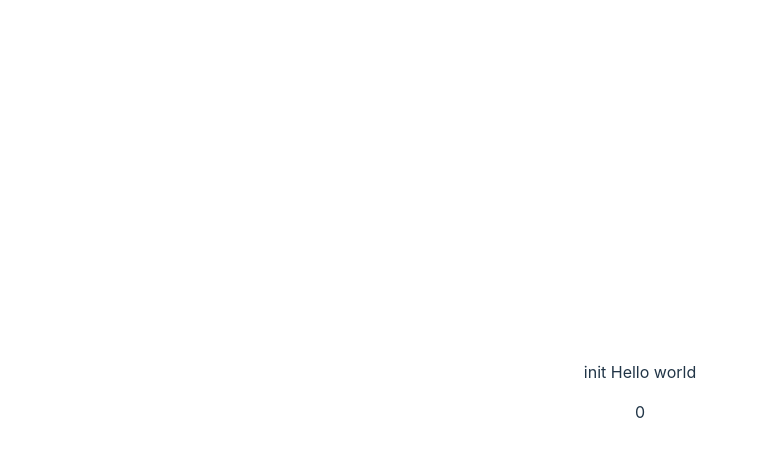
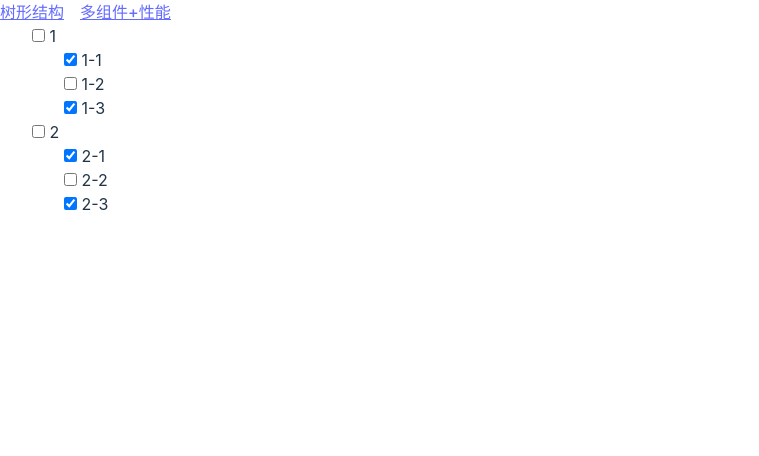
Before and after one commit to Ankera/study-vue3, a Vue app: page /tree in a window 1280 px wide. Shown: the top 456 px of the page, without its empty margins (0-759 px from the left). Built offline with nearby package versions, Linux system fonts and the light colour scheme.

Commit message:
feat: 动态自己使用 shallowRef & markRaw 提高性能

```diff
--- a/package.json
+++ b/package.json
@@ -9,7 +9,8 @@
     "preview": "vite preview"
   },
   "dependencies": {
-    "vue": "^3.3.4"
+    "vue": "^3.3.4",
+    "vue-router": "^4.2.4"
   },
   "devDependencies": {
     "@vitejs/plugin-vue": "^4.2.3",
--- a/src/App.vue
+++ b/src/App.vue
@@ -1,10 +1,20 @@
 <script setup lang="ts">
-import HelloWorld from './components/HelloWorld.vue'
+
 </script>
 
 <template>
-  <HelloWorld msg="Vite + Vue" />
+  <div class="app-contaienr">
+    <span class="item"><router-link to="/tree">树形结构</router-link></span>
+    <span class="item"><router-link to="/components">多组件+性能</router-link></span>
+
+    <router-view></router-view>
+  </div>
 </template>
 
 <style scoped>
+
+.item {
+  margin-right: 16px;
+  text-decoration: underline;
+}
 </style>
--- /dev/null
+++ b/src/components/components/Index.vue
@@ -0,0 +1,64 @@
+<!-- 作者: 余亚勇 -->
+<!-- 创建时间: 2023-08-29 16:17:59 -->
+<!-- 模块主要作用:  -->
+
+
+
+<template>
+  <div>
+    <div class="comonents">
+        <div :class="activeIndex===index ? 'active item' : 'item'" v-for="(item, index) in data" :key="item.name" @click="addItem(index)">
+            {{item.name}}
+        </div>
+    </div>
+
+    <component :is="comId"></component>
+  </div>
+</template>
+
+<script setup lang='ts'>
+import { ref, shallowRef, reactive, markRaw } from 'vue';
+import TestA from './TestA.vue';
+import TestB from './TestB.vue';
+import TestC from './TestC.vue';
+
+const comId = shallowRef(TestA);
+
+const activeIndex = ref(0)
+
+const data = reactive([
+    {
+        name: "TestA",
+        com: markRaw(TestA)
+    },
+    {
+        name: "TestB",
+        com: markRaw(TestB)
+    },
+    {
+        name: "TestC",
+        com: markRaw(TestC)
+    }
+])
+
+
+const addItem = (index: number) => {
+    activeIndex.value = index;
+
+    comId.value = data[index].com;
+}
+
+</script>
+
+<style scoped>
+.comonents {
+    display: flex;
+}
+.item {
+    cursor: pointer;
+    margin-right: 32px;
+}
+.active {
+    color: red;
+}
+</style>
--- /dev/null
+++ b/src/components/components/TestA.vue
@@ -0,0 +1,17 @@
+<!-- 作者: 余亚勇 -->
+<!-- 创建时间: 2023-08-29 16:17:14 -->
+<!-- 模块主要作用:  -->
+
+<template>
+  <div>
+    VueA
+  </div>
+</template>
+
+<script setup lang='ts'>
+
+</script>
+
+<style scoped>
+
+</style>
--- /dev/null
+++ b/src/components/components/TestB.vue
@@ -0,0 +1,17 @@
+<!-- 作者: 余亚勇 -->
+<!-- 创建时间: 2023-08-29 16:17:27 -->
+<!-- 模块主要作用:  -->
+
+<template>
+  <div>
+    TestB
+  </div>
+</template>
+
+<script setup lang='ts'>
+
+</script>
+
+<style scoped>
+
+</style>
--- /dev/null
+++ b/src/components/components/TestC.vue
@@ -0,0 +1,17 @@
+<!-- 作者: 余亚勇 -->
+<!-- 创建时间: 2023-08-29 16:17:40 -->
+<!-- 模块主要作用:  -->
+
+<template>
+  <div>
+    TestC
+  </div>
+</template>
+
+<script setup lang='ts'>
+
+</script>
+
+<style scoped>
+
+</style>
--- /dev/null
+++ b/src/components/tree/Tree.vue
@@ -0,0 +1,30 @@
+<!-- 作者: 余亚勇 -->
+<!-- 创建时间: 2023-08-29 15:07:37 -->
+<!-- 模块主要作用:  -->
+
+<template>
+  <div class="items" v-for="item in data" :key="item.name">
+    <input v-model="item.checked" type="checkbox"> <span>{{item.name}}</span>
+    <Tree v-if="item.children" :data="item.children" />
+  </div>
+</template>
+
+<script setup lang="ts">
+
+interface TreeProps {
+  name: string;
+  checked: boolean;
+  children?: TreeProps[];
+}
+
+withDefaults(defineProps<{data?: TreeProps[]}>(), {
+  data: () => [],
+});
+
+</script>
+
+<style scoped>
+.items {
+  margin-left: 32px;
+}
+</style>
--- /dev/null
+++ b/src/components/tree/TreeParent.vue
@@ -0,0 +1,60 @@
+<!-- 作者: 余亚勇 -->
+<!-- 创建时间: 2023-08-29 15:12:56 -->
+<!-- 模块主要作用:  -->
+
+<template>
+  <div>
+    <Tree :data="data" />
+  </div>
+</template>
+
+<script setup lang="ts">
+import Tree from "./Tree.vue";
+
+interface TreeProps {
+  name: string;
+  checked: boolean;
+  children?: TreeProps[];
+}
+
+const data: TreeProps[] = [
+  {
+    name: "1",
+    checked: false,
+    children: [
+      {
+        name: "1-1",
+        checked: true,
+      },
+      {
+        name: "1-2",
+        checked: false,
+      },
+      {
+        name: "1-3",
+        checked: true,
+      },
+    ],
+  },
+  {
+    name: "2",
+    checked: false,
+    children: [
+      {
+        name: "2-1",
+        checked: true,
+      },
+      {
+        name: "2-2",
+        checked: false,
+      },
+      {
+        name: "2-3",
+        checked: true,
+      },
+    ],
+  },
+];
+</script>
+
+<style scoped></style>
--- /dev/null
+++ b/src/router/index.ts
@@ -0,0 +1,37 @@
+import { createRouter, createWebHistory } from "vue-router";
+import TreeParent from '../components/tree/TreeParent.vue';
+import HelloWorld from '../components/HelloWorld.vue';
+import ComponentsIndex from '../components/components/Index.vue'
+
+const router = createRouter({
+    history: createWebHistory(),
+    routes: [
+      {
+        path: "/tree",
+        name: "index",
+        component: TreeParent,
+        // children: [
+        //   {
+        //     path: "",
+        //     name: "home",
+        //     component: Tree,
+        //   },
+        //   {
+        //     path: "template/:id",
+        //     name: "template",
+        //     component: HelloWorld,
+        //     meta: {
+        //       withHeader: true,
+        //     },
+        //   },
+        // ],
+      },
+      {
+        path: "/components",
+        name: "components",
+        component: ComponentsIndex,
+      },
+    ],
+  });
+
+  export default router;
--- a/src/style.css
+++ b/src/style.css
@@ -14,6 +14,11 @@
   -webkit-text-size-adjust: 100%;
 }
 
+* {
+  padding: 0;
+  margin: 0;
+}
+
 a {
   font-weight: 500;
   color: #646cff;
@@ -23,48 +28,6 @@ a:hover {
   color: #535bf2;
 }
 
-body {
-  margin: 0;
-  display: flex;
-  place-items: center;
-  min-width: 320px;
-  min-height: 100vh;
-}
-
-h1 {
-  font-size: 3.2em;
-  line-height: 1.1;
-}
-
-button {
-  border-radius: 8px;
-  border: 1px solid transparent;
-  padding: 0.6em 1.2em;
-  font-size: 1em;
-  font-weight: 500;
-  font-family: inherit;
-  background-color: #1a1a1a;
-  cursor: pointer;
-  transition: border-color 0.25s;
-}
-button:hover {
-  border-color: #646cff;
-}
-button:focus,
-button:focus-visible {
-  outline: 4px auto -webkit-focus-ring-color;
-}
-
-.card {
-  padding: 2em;
-}
-
-#app {
-  max-width: 1280px;
-  margin: 0 auto;
-  padding: 2rem;
-  text-align: center;
-}
 
 @media (prefers-color-scheme: light) {
   :root {
```
Also changed, not shown: src/main.ts (+6 -1 lines), 1 other file (tests, documents, lock files or other folders).
